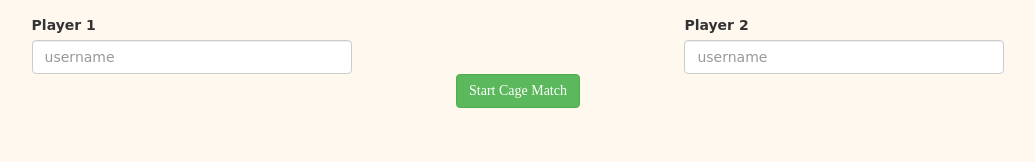
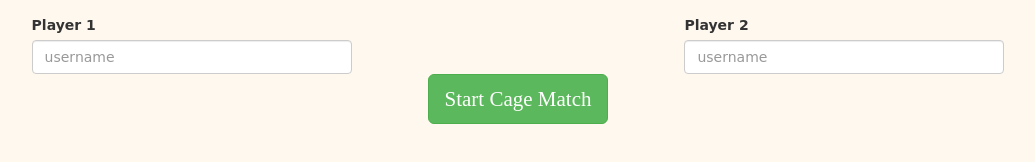
Before and after one commit to RitaSyed/treehouseMatch, a plain HTML site: page index.html in a window 1280 px wide. Shown: the whole page, without its empty margins (122-1157 px from the left). Drawn offline with nearby package versions, Linux system fonts and the light colour scheme.

Commit message:
fixed title in readme, added clearfix css

```diff
--- a/javascripts/main.js
+++ b/javascripts/main.js
@@ -17,7 +17,7 @@ const buildDomString = () => {
     domString +=       `<label for="second-player">Player 2</label>`;
     domString +=       `<input type="text" class="form-control" id="second-player" placeholder="username">`;
     domString +=     `</div>`;
-    domString +=     `<button type="button" id="button" class="btn btn-success center-block">Start Cage Match</button>`;
+    domString +=     `<button type="button" id="button" class="btn btn-lg btn-success center-block clearfix">Start Cage Match</button>`;
     domString +=   `</div>`;
   printToDom(domString, "play");
   addEventListenerButton();
--- a/main.css
+++ b/main.css
@@ -64,4 +64,9 @@ input {
 
 #button{
   font-family: 'Ultra', serif;
+  font-size: 1.5em;
 }
+
+.clearfix {
+  clear: both;
+}
```
Also changed, not shown: 1 other file.
